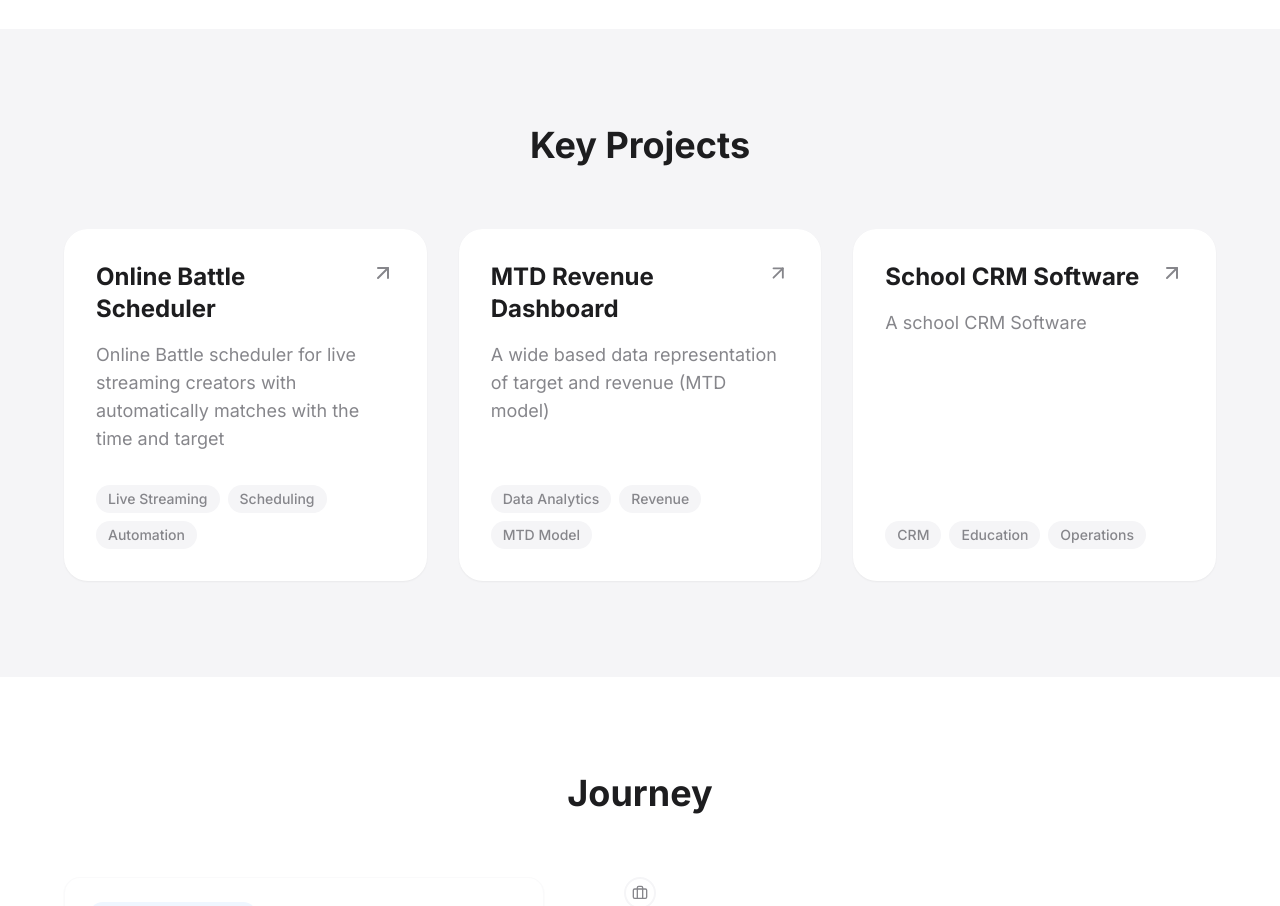
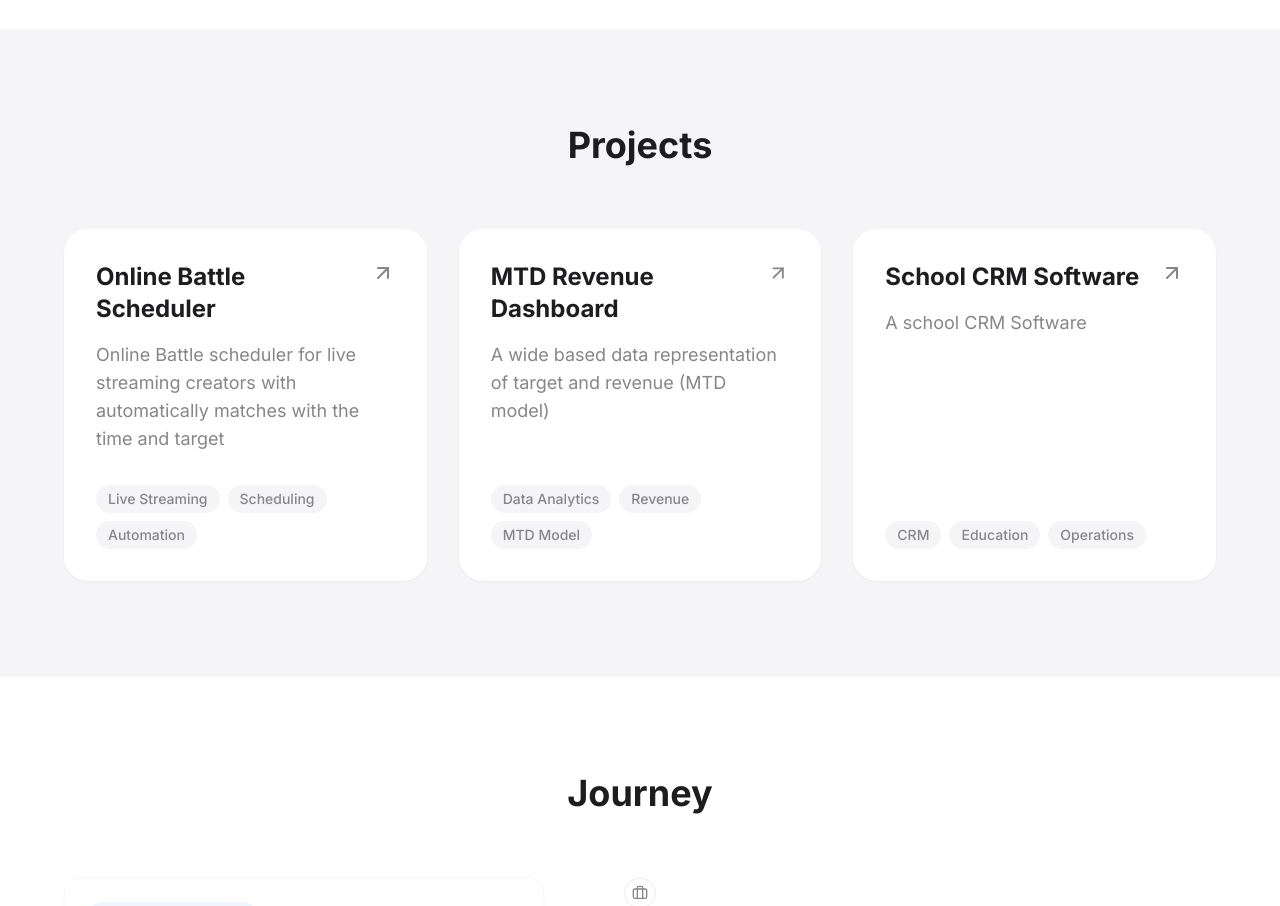
Before and after one commit to nishant-one90/resume-react, a React (Vite) app: page / in a window 1280 px wide. Shown: the part 1880-2786 px from the top of the page. Built offline with nearby package versions, Linux system fonts and the light colour scheme.

Commit message:
Update Projects heading to Projects

```diff
--- a/old.html
+++ b/old.html
@@ -128,7 +128,7 @@ Results-driven Senior Manager of Business Development with over 10+ years of exp
 
 <!-- PROJECTS -->
 <section>
-<h2 class="title">Key Projects</h2>
+<h2 class="title">Projects</h2>
 <div class="grid">
 <div class="box">
 <h3>Online Battle Scheduler</h3>
--- a/single-file-resume.html
+++ b/single-file-resume.html
@@ -426,7 +426,7 @@
 
         <!-- Projects Section -->
         <section class="projects-section" style="margin-bottom: 60px;">
-            <h2 class="section-title"><span class="section-number">02.</span> Key Projects</h2>
+            <h2 class="section-title"><span class="section-number">02.</span> Projects</h2>
             <div class="archive-grid">
                 <div class="folder-card">
                     <h3 class="folder-title">Online Battle Scheduler</h3>
--- a/src/components/Projects.jsx
+++ b/src/components/Projects.jsx
@@ -62,7 +62,7 @@ const Projects = () => {
       <div className="max-w-6xl mx-auto">
         <div ref={titleRef} className="opacity-0">
           <h2 className="text-4xl font-bold text-apple-dark text-center mb-16">
-            Key Projects
+            Projects
           </h2>
         </div>
 
```
